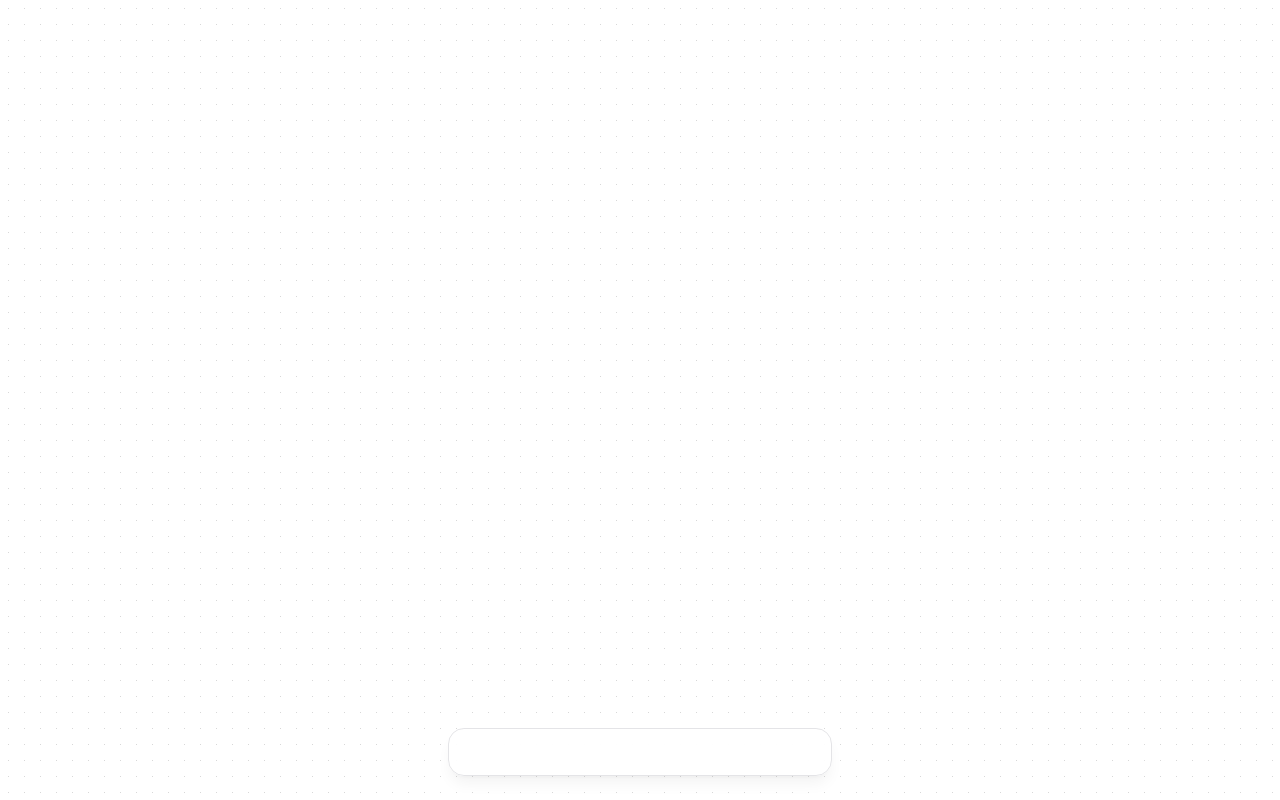
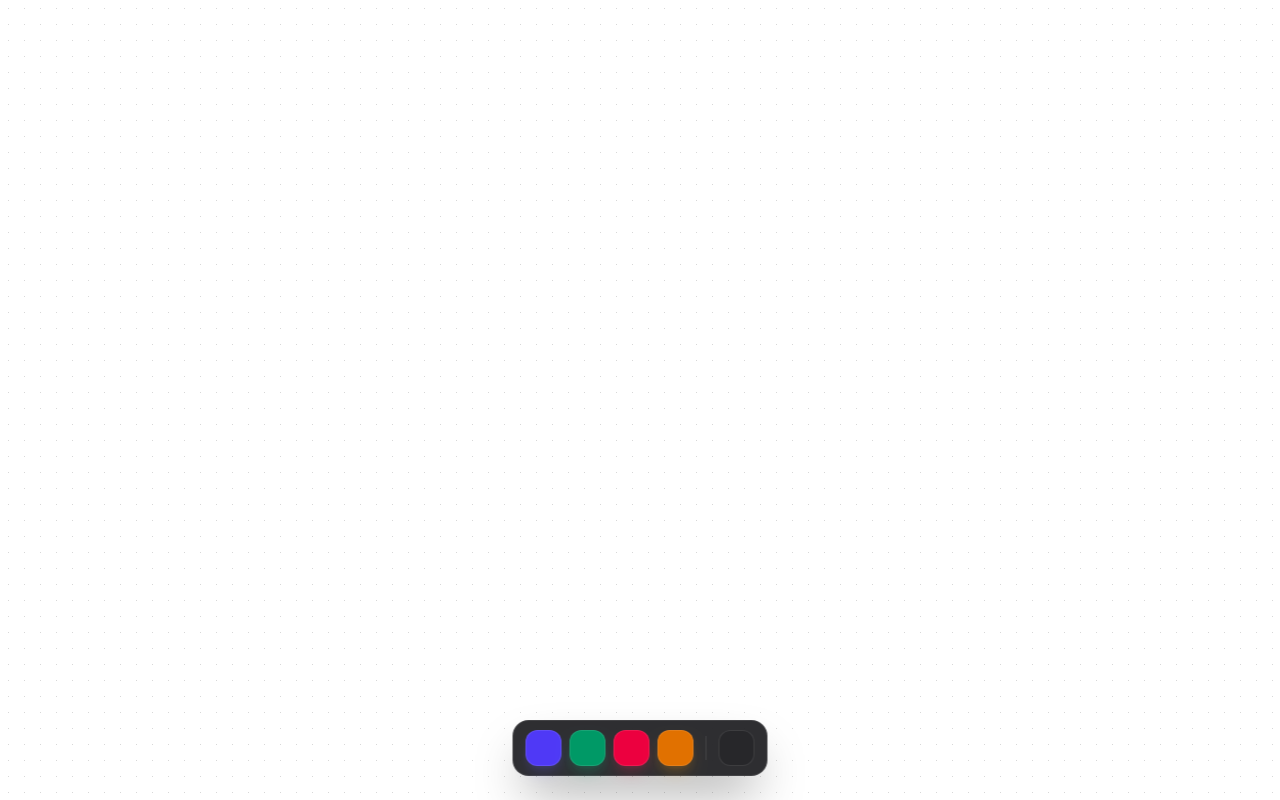
Before and after one commit to itshakemd/Void_board, a Next.js app: page / in a window 1280 px wide. Built offline with nearby package versions, Linux system fonts and the light colour scheme.

Commit message:
feat: implement square items that appear on the board when clicking bottom bar buttons

```diff
--- a/app/page.tsx
+++ b/app/page.tsx
@@ -1,11 +1,47 @@
+"use client";
+
+import { useCallback } from "react";
+import { useNodesState, useEdgesState, addEdge, Connection, Edge, Node } from "@xyflow/react";
 import { InfinityBoard } from "@/components/board/InfinityBoard";
 import { BottomBar } from "@/components/layout/BottomBar";
 
 export default function Home() {
+  const [nodes, setNodes, onNodesChange] = useNodesState([]);
+  const [edges, setEdges, onEdgesChange] = useEdgesState([]);
+
+  const onConnect = useCallback(
+    (params: Connection | Edge) => setEdges((eds) => addEdge(params, eds)),
+    [setEdges]
+  );
+
+  const addNode = useCallback((color: string) => {
+    const id = `node-${Date.now()}`;
+    const newNode: Node = {
+      id,
+      type: "square",
+      data: { color },
+      position: {
+        x: Math.random() * 400 - 200,
+        y: Math.random() * 400 - 200
+      },
+      style: {
+        width: 100,
+        height: 100,
+      },
+    };
+    setNodes((nds) => nds.concat(newNode));
+  }, [setNodes]);
+
   return (
     <main className="w-full h-screen overflow-hidden relative">
-      <InfinityBoard />
-      <BottomBar />
+      <InfinityBoard
+        nodes={nodes}
+        edges={edges}
+        onNodesChange={onNodesChange}
+        onEdgesChange={onEdgesChange}
+        onConnect={onConnect}
+      />
+      <BottomBar onAddNode={addNode} />
     </main>
   );
 }
--- a/components/board/InfinityBoard.tsx
+++ b/components/board/InfinityBoard.tsx
@@ -1,30 +1,54 @@
 "use client";
 
-import { useCallback } from "react";
 import {
   ReactFlow,
   Background,
-  useNodesState,
-  useEdgesState,
-  addEdge,
-  Connection,
+  OnNodesChange,
+  OnEdgesChange,
+  OnConnect,
   Edge,
   Node,
+  ProOptions,
+  NodeProps,
+  Handle,
+  Position,
 } from "@xyflow/react";
 import "@xyflow/react/dist/style.css";
 
-const initialNodes: Node[] = [];
-const initialEdges: Edge[] = [];
+const proOptions: ProOptions = { hideAttribution: true };
 
-export function InfinityBoard() {
-  const [nodes, setNodes, onNodesChange] = useNodesState(initialNodes);
-  const [edges, setEdges, onEdgesChange] = useEdgesState(initialEdges);
+// Simple Square component that doesn't look like a "node"
+const SquareNode = ({ data }: NodeProps) => {
+  return (
+    <div
+      className="w-full h-full border-none shadow-lg transition-transform duration-200 active:scale-95"
+      style={{ backgroundColor: data.color as string }}
+    >
+      <Handle type="target" position={Position.Top} className="opacity-0" />
+      <Handle type="source" position={Position.Bottom} className="opacity-0" />
+    </div>
+  );
+};
 
-  const onConnect = useCallback(
-    (params: Connection | Edge) => setEdges((eds) => addEdge(params, eds)),
-    [setEdges]
-  );
+const nodeTypes = {
+  square: SquareNode,
+};
 
+interface InfinityBoardProps {
+  nodes: Node[];
+  edges: Edge[];
+  onNodesChange: OnNodesChange;
+  onEdgesChange: OnEdgesChange;
+  onConnect: OnConnect;
+}
+
+export function InfinityBoard({
+  nodes,
+  edges,
+  onNodesChange,
+  onEdgesChange,
+  onConnect,
+}: InfinityBoardProps) {
   return (
     <div className="w-full h-full min-h-screen relative bg-background">
       <ReactFlow
@@ -33,8 +57,9 @@ export function InfinityBoard() {
         onNodesChange={onNodesChange}
         onEdgesChange={onEdgesChange}
         onConnect={onConnect}
+        nodeTypes={nodeTypes}
         fitView
-        proOptions={{ hideAttribution: true }}
+        proOptions={proOptions}
       >
         <Background color="#ccc" gap={16} />
       </ReactFlow>
--- a/components/layout/BottomBar.tsx
+++ b/components/layout/BottomBar.tsx
@@ -1,8 +1,35 @@
-export function BottomBar() {
+interface BottomBarProps {
+  onAddNode: (color: string) => void;
+}
+
+export function BottomBar({ onAddNode }: BottomBarProps) {
+  const buttons = [
+    { color: "bg-indigo-600 hover:bg-indigo-500 shadow-indigo-500/20", value: "#4f46e5" },
+    { color: "bg-emerald-600 hover:bg-emerald-500 shadow-emerald-500/20", value: "#059669" },
+    { color: "bg-rose-600 hover:bg-rose-500 shadow-rose-500/20", value: "#e11d48" },
+    { color: "bg-amber-600 hover:bg-amber-500 shadow-amber-500/20", value: "#d97706" }
+  ];
+
   return (
     <div className="fixed bottom-6 left-1/2 -translate-x-1/2 z-50">
-      <div className="h-12 w-96 bg-white/80 dark:bg-zinc-900/80 backdrop-blur-md border border-zinc-200 dark:border-zinc-800 rounded-2xl shadow-lg shadow-black/5">
-        {/* Empty bar content */}
+      <div className="h-14 bg-zinc-900/90 backdrop-blur-xl border border-white/10 rounded-2xl shadow-2xl shadow-black/40 flex items-center px-3 gap-2 group">
+        {buttons.map((btn, i) => (
+          <button
+            key={i}
+            onClick={() => onAddNode(btn.value)}
+            className={`h-9 w-9 rounded-xl ${btn.color} text-white transition-all duration-200 flex items-center justify-center border border-white/10 active:scale-90 shadow-lg`}
+            aria-label={`Add node ${i + 1}`}
+          >
+            {/* Button content empty */}
+          </button>
+        ))}
+        <div className="w-px h-6 bg-white/10 mx-1" />
+        <button
+          className="h-9 w-9 rounded-xl bg-zinc-800 hover:bg-zinc-700 text-white transition-all duration-200 flex items-center justify-center border border-white/10 active:scale-90"
+          aria-label="More"
+        >
+          {/* Button content empty */}
+        </button>
       </div>
     </div>
   );
```
